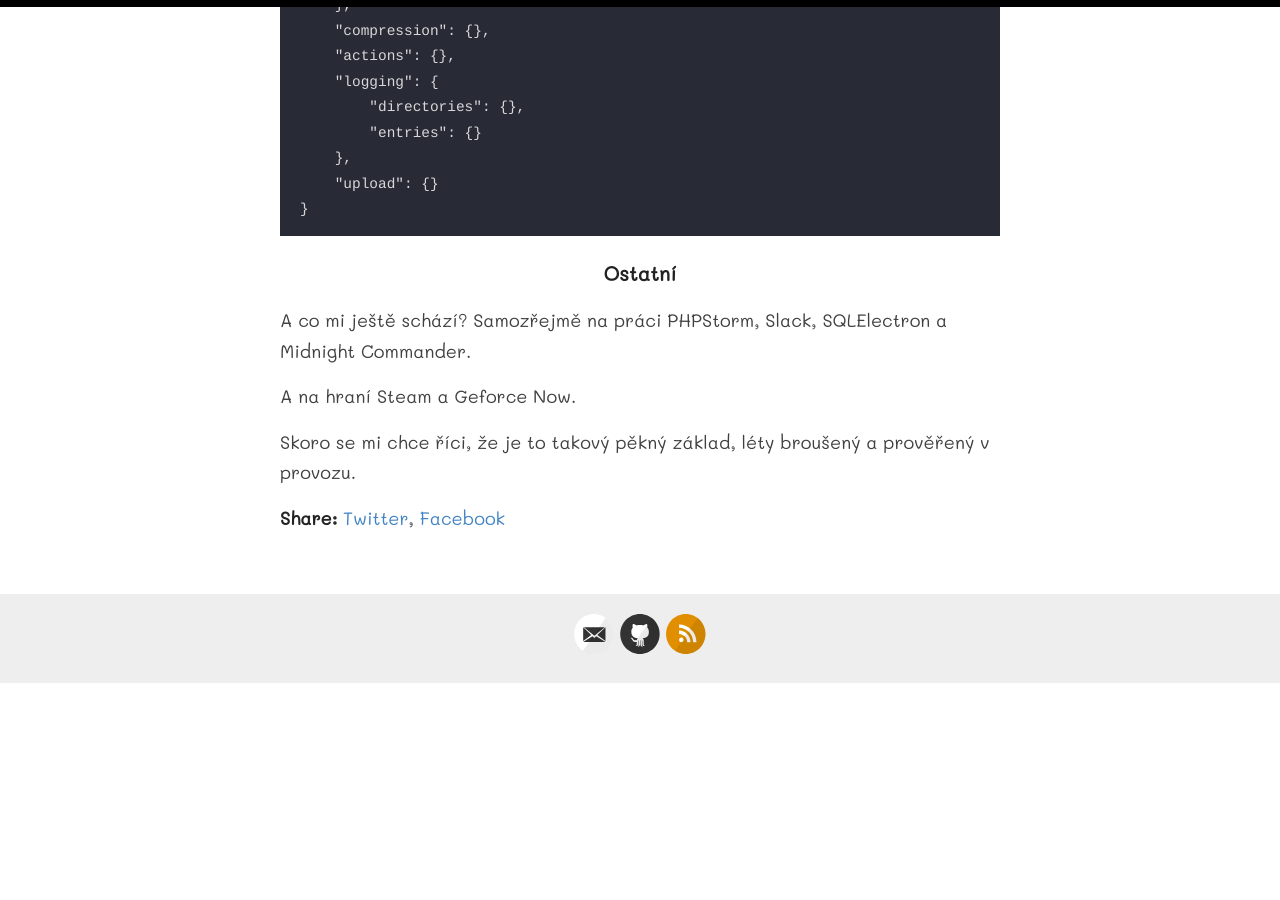
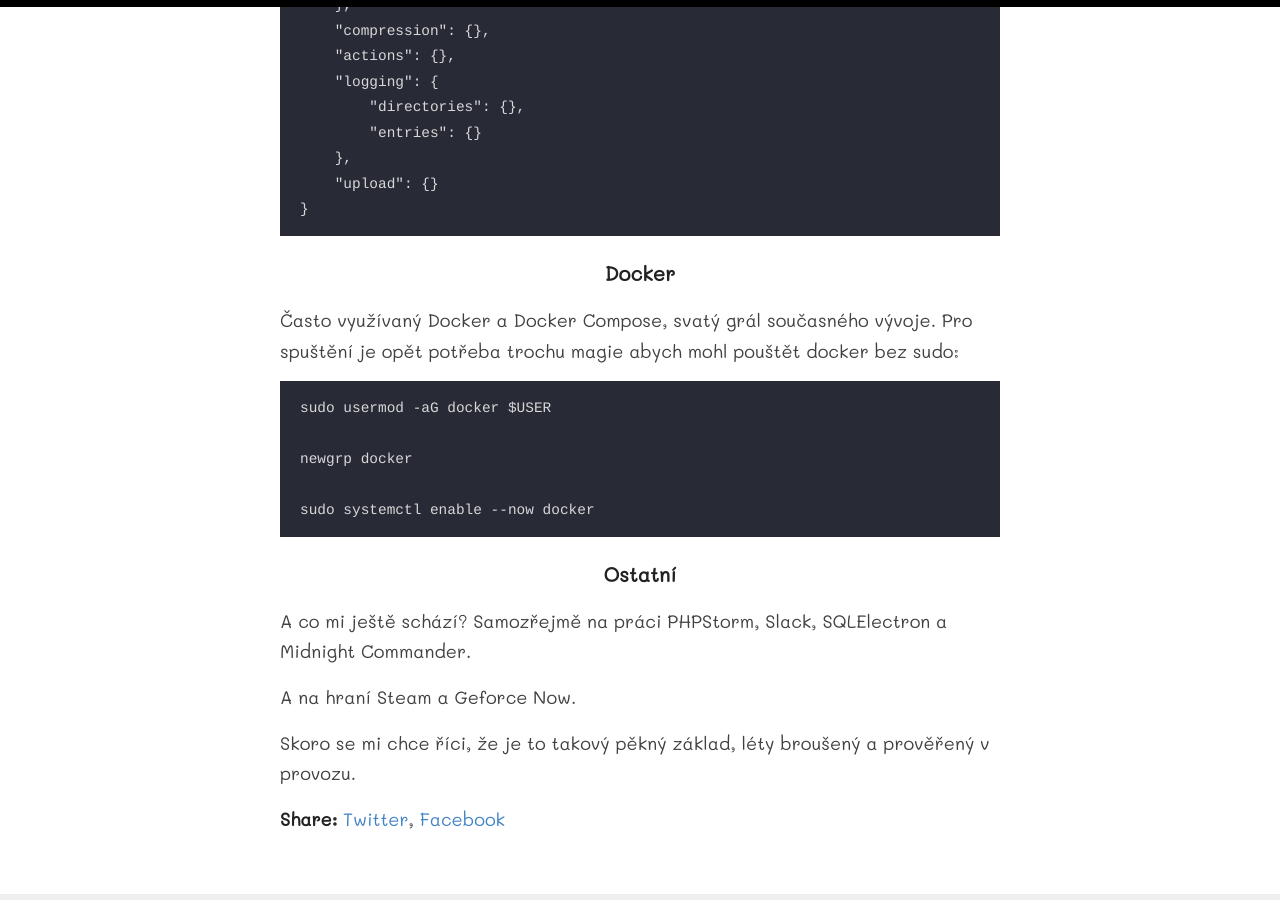
Before and after one commit to buresmi7/buresmi7.github.io, a Jekyll site: the page built from _posts/2022-05-31-muj-stack.md, in a window 1280 px wide and 900 px high, scrolled down 9576 px. Built offline with Jekyll 4.4.1, drawn with Linux system fonts in a browser that asks for light colours; before the commit the page ends 10259 px from its top, so only the background shows below that.

Commit message:
Muj stack fix

````diff
--- a/_posts/2022-05-31-muj-stack.md
+++ b/_posts/2022-05-31-muj-stack.md
@@ -159,6 +159,19 @@ Nastavit je nutné jen ignorování zbytečných složek, zde jen výpis v JSON,
 }
 ```
 
+### Docker
+
+Často využívaný Docker a Docker Compose, svatý grál současného vývoje. Pro spuštění je opět potřeba trochu magie
+abych mohl pouštět docker bez sudo:
+
+```
+sudo usermod -aG docker $USER
+
+newgrp docker
+
+sudo systemctl enable --now docker
+```
+
 ### Ostatní
 
 A co mi ještě schází? Samozřejmě na práci PHPStorm, Slack, SQLElectron a Midnight Commander.
````
